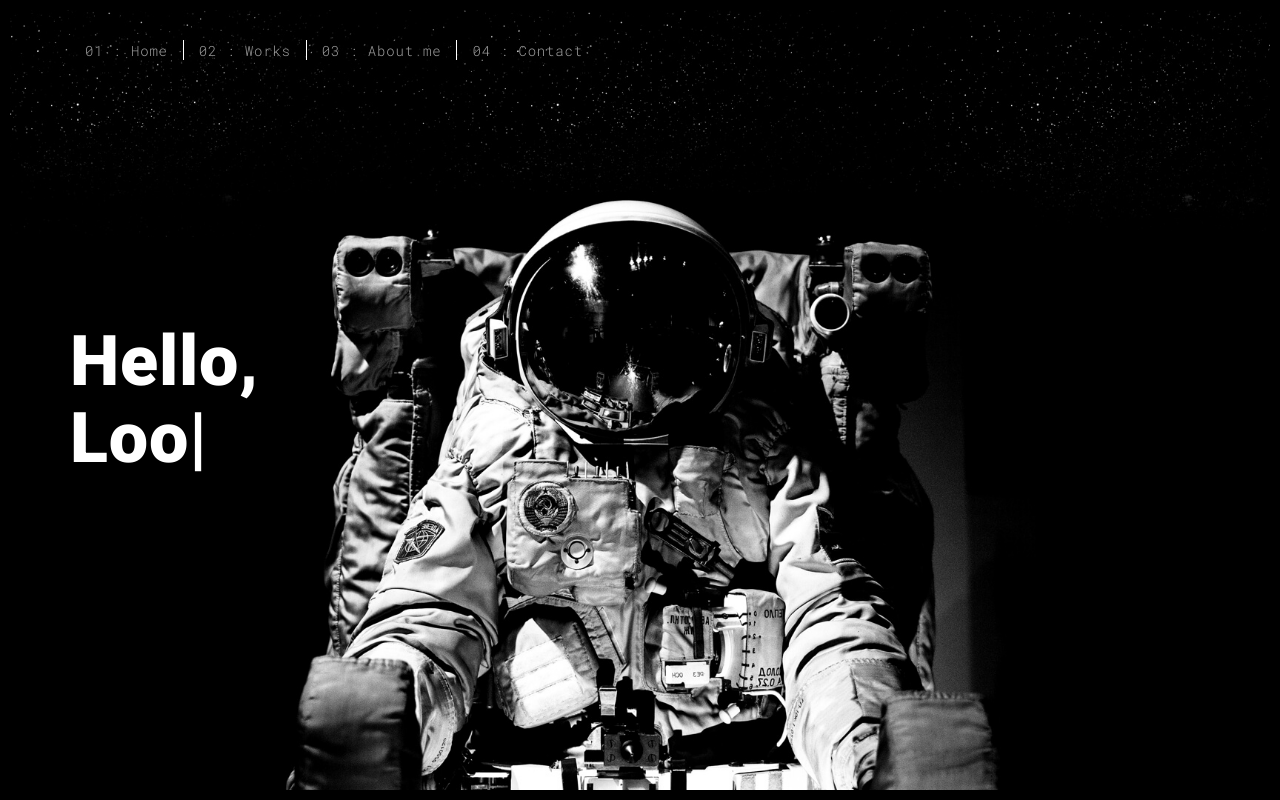
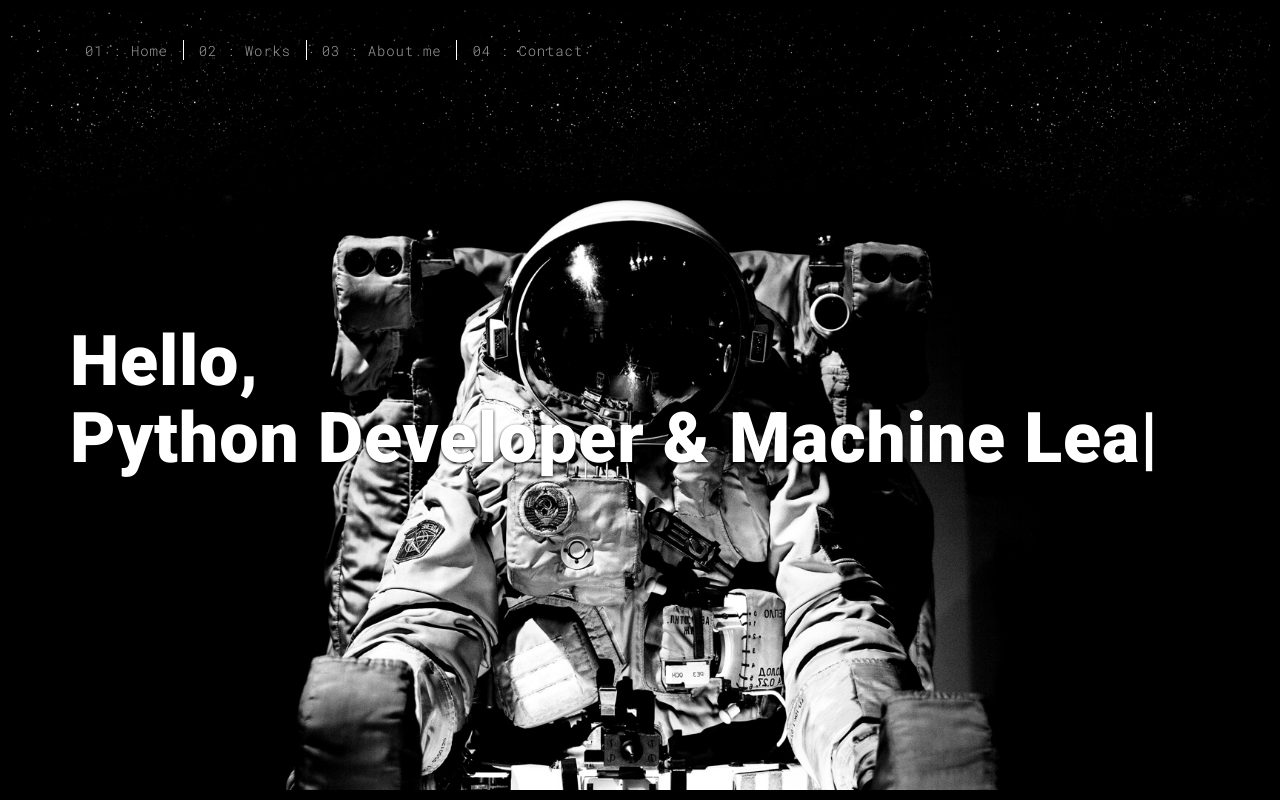
Before and after one commit to amycapel92/portfo, a Flask app: page / in a window 1280 px wide. Run offline with Flask 2, Linux system fonts and the light colour scheme; some libraries are stand-ins or nearby versions.

Commit message:
changed main text on homepage

```diff
--- a/templates/index.html
+++ b/templates/index.html
@@ -59,7 +59,7 @@
               <h1>Hello,<br>
                 <span id="typed-strings">
                   <span>I'm Amy Capel</span>
-                  <span>Python Developer</span>
+                  <span>Python Developer & Machine Learning Enthusiast</span>
                   <span>Looking for Work</span>
                 </span>
                 <span id="typed"></span>
```
